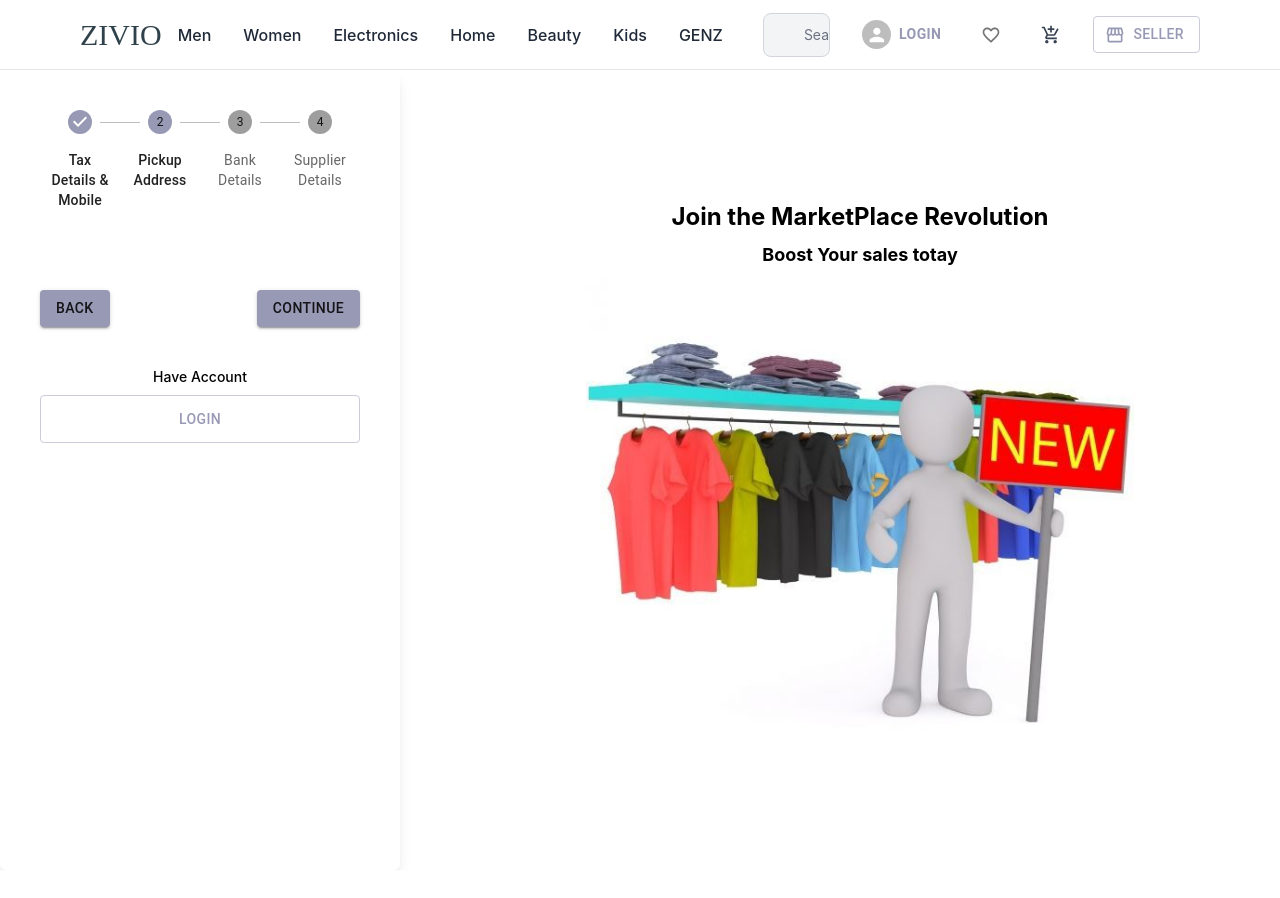
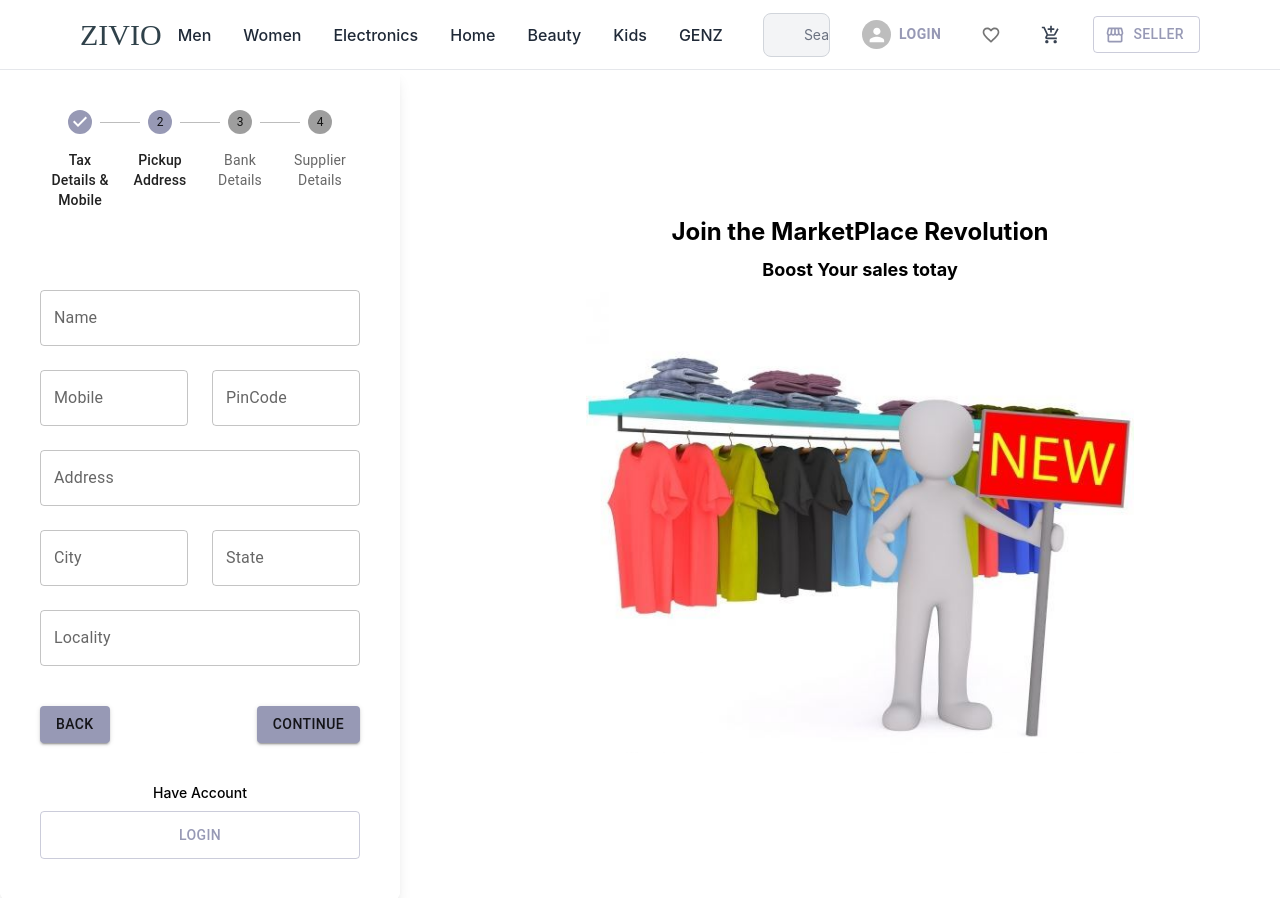
Before and after one commit to adsulsujit2006-cloud/E---Com-Application-ZIVIO, a React (Create React App) app: page /become-seller in a window 1280 px wide. Both pictures are taken after a click on the button "CONTINUE". Before the commit the page ends 870 px from the top, so only its background shows below. Built offline with nearby package versions, Linux system fonts and the light colour scheme; some icons are missing.

Commit message:
Pickup addres form design

```diff
--- /dev/null
+++ b/src/Become Seller/BecomeSellerFromStep2.tsx
@@ -0,0 +1,115 @@
+import { Box, Button, Grid, TextField } from "@mui/material";
+import { useFormik } from "formik";
+
+import React, { useState } from "react";
+import *as Yup from "yup"
+
+
+
+const BecomeSellerFormStep2 = ({ formik }: any) => {
+
+    return (
+        <Box sx={{ max: "auto" }}>
+
+            <>
+                <Grid container spacing={3}>
+                    <Grid size={{ xs: 12 }}>
+                        <TextField
+                            fullWidth
+                            name="name"
+                            label="Name "
+                            value={formik.values.name}
+                            onChange={formik.handleChange}
+                            error={formik.touched.name && Boolean(formik.errors.name)}
+                            helperText={formik.touched.name && formik.errors.name}
+                        />
+
+                    </Grid>
+
+                    <Grid size={{ xs: 6 }}>
+                        <TextField
+                            fullWidth
+                            name="mobile"
+                            label="Mobile  "
+                            value={formik.values.mobile}
+                            onChange={formik.handleChange}
+                            error={formik.touched.mobile && Boolean(formik.errors.mobile)}
+                            helperText={formik.touched.mobile && formik.errors.mobile}
+                        />
+
+                    </Grid>
+
+                    <Grid size={{ xs: 6 }}>
+                        <TextField
+                            fullWidth
+                            name="pinCode"
+                            label="PinCode  "
+                            value={formik.values.pinCode}
+                            onChange={formik.handleChange}
+                            error={formik.touched.pinCode && Boolean(formik.errors.pinCode)}
+                            helperText={formik.touched.pinCode && formik.errors.pinCode}
+                        />
+
+                    </Grid>
+
+                    <Grid size={{ xs: 12 }}>
+                        <TextField
+                            fullWidth
+                            name="address"
+                            label="Address "
+                            value={formik.values.address}
+                            onChange={formik.handleChange}
+                            error={formik.touched.address && Boolean(formik.errors.address)}
+                            helperText={formik.touched.address && formik.errors.address}
+                        />
+
+                    </Grid>
+
+                    <Grid size={{ xs: 6 }}>
+                        <TextField
+                            fullWidth
+                            name="city"
+                            label="City"
+                            value={formik.values.city}
+                            onChange={formik.handleChange}
+                            error={formik.touched.city && Boolean(formik.errors.city)}
+                            helperText={formik.touched.city && formik.errors.city}
+                        />
+
+                    </Grid>
+
+                    <Grid size={{ xs: 6 }}>
+                        <TextField
+                            fullWidth
+                            name="state"
+                            label="State"
+                            value={formik.values.state}
+                            onChange={formik.handleChange}
+                            error={formik.touched.state && Boolean(formik.errors.state)}
+                            helperText={formik.touched.state && formik.errors.state}
+                        />
+
+                    </Grid>
+
+                    <Grid size={{ xs: 12 }}>
+                        <TextField
+                            fullWidth
+                            name="locality"
+                            label="Locality  "
+                            value={formik.values.locality}
+                            onChange={formik.handleChange}
+                            error={formik.touched.locality && Boolean(formik.errors.locality)}
+                            helperText={formik.touched.locality && formik.errors.locality}
+                        />
+
+                    </Grid>
+
+
+                </Grid>
+
+
+            </>
+        </Box>
+    )
+}
+export default BecomeSellerFormStep2
--- a/src/Become Seller/SellerAccountForm.tsx
+++ b/src/Become Seller/SellerAccountForm.tsx
@@ -3,6 +3,7 @@ import { Button, Step, StepLabel, Stepper } from "@mui/material";
 import React, { useState } from "react";
 import BecomeSellerFormStep1 from "./BecomeSellerFormStep1";
 import { useFormik } from "formik";
+import BecomeSellerFormStep2 from "./BecomeSellerFromStep2";
 
 
 const steps = [
@@ -92,7 +93,8 @@ const SellerAccountForm = () => {
 
             <section className="mt-20 space-y-10">
                 <div>
-                    {activeStep == 0 ? <BecomeSellerFormStep1 formik={formik} /> : ""}
+                    {activeStep == 0 ? <BecomeSellerFormStep1 formik={formik} /> :
+                    activeStep == 1 ? <BecomeSellerFormStep2 formik={formik} /> : ""}
                 </div>
                 <div className="flex items-center justify-between ">
 
```
